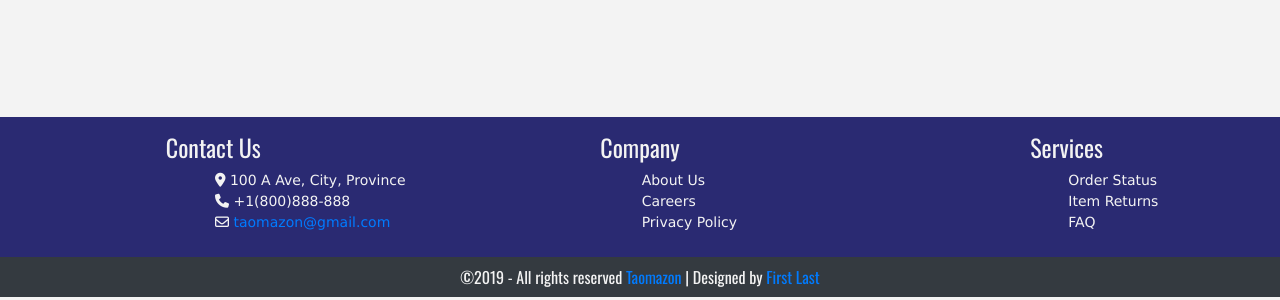
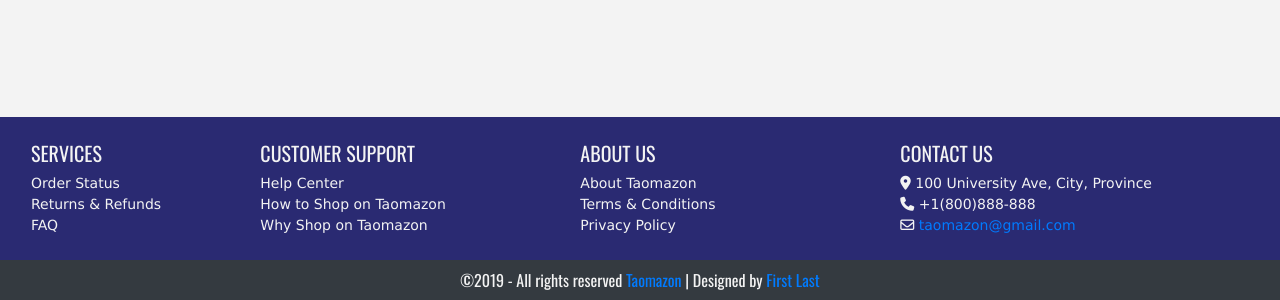
Before and after one commit to xzhao229/Taomazon_test, a React (Create React App) app in the folder reactpro/: page /Cart in a window 1280 px wide. Shown: the part 845-1145 px from the top of the page. Built offline with nearby package versions, Linux system fonts and the light colour scheme.

Commit message:
format update

```diff
--- a/reactpro/src/App.css
+++ b/reactpro/src/App.css
@@ -59,10 +59,11 @@ body{
   height: 100vh;
 }
 
-.noBullet {
+.footerBullets {
   list-style-type: none;
   text-align: left;
-  margin-left: 160px;
+  /*margin-left: 150px;*/
   font-family: "Lucida Sans Unicode", "Lucida Grande", sans-serif;
   font-size: 14px;
+  color: var(--mainWhite);
 }
--- a/reactpro/src/App.js
+++ b/reactpro/src/App.js
@@ -22,9 +22,8 @@ class App extends Component{
           <Route path = "/Cart" component = {Cart} />
           <Route component = {Default} />
         </Switch>
-
+        <Footer />
         <Modal />
-        <Footer />
 
       </React.Fragment>
     );
--- a/reactpro/src/component/Cart/CartColumns.js
+++ b/reactpro/src/component/Cart/CartColumns.js
@@ -2,7 +2,7 @@ import React from 'react';
 
 export default function CartColumns() {
 	return (
-		<div className="container-fluid text-center d-none d-lg-block">
+		<div className="container-fluid text-center d-none d-lg-block mb-4 pt-3 border-top border-bottom border-dark">
 			<div className="row">
 				{/*six columns*/}
 				<div className="col-10 mx-auto col-lg-2">
--- a/reactpro/src/component/Cart/CartItem.js
+++ b/reactpro/src/component/Cart/CartItem.js
@@ -4,9 +4,9 @@ export default function CartItem({item, value}) {
 	const {id, title, img, price, total, count} = item;	//get all info from item
 	const {increment, decrement, removeItem} = value;
 	return (
-		<div className="row my-2 text-capitalize text-center">
+		<div className="row my-2 text-capitalize text-center justify-content-center">
 			{/*image*/}
-			<div className="col-10 mx-auto col-lg-2">
+			<div className="col-10 mx-auto col-lg-2 align-self-center">
 				<img
 					src={img}
 					style={{width:'5rem', height:'5rem'}}
@@ -16,19 +16,19 @@ export default function CartItem({item, value}) {
 			</div>
 
 			{/*product*/}
-			<div className="col-10 mx-auto col-lg-2">
+			<div className="col-10 mx-auto col-lg-2 align-self-center">
 				<span className="d-lg-none">product: </span>
 				{title}
 			</div>
 
 			{/*price*/}
-			<div className="col-10 mx-auto col-lg-2">
+			<div className="col-10 mx-auto col-lg-2 align-self-center">
 				<span className="d-lg-none">price: </span>
 				$ {price}
 			</div>
 
 			{/*quantity*/}
-			<div className="col-10 mx-auto col-lg-2 my-2 my-lg-0">
+			<div className="col-10 mx-auto col-lg-2 my-2 my-lg-0 align-self-center">
 				<div className="d-flex justify-content-center">
 					<div >
 						<span className="btn btn-black mx-1" onClick={() => decrement(id)}> - </span>
@@ -39,14 +39,14 @@ export default function CartItem({item, value}) {
 			</div>
 
 			{/*remove*/}
-			<div className="col-10 mx-auto col-lg-2">
+			<div className="col-10 mx-auto col-lg-2 align-self-center">
 				<div className="cart-icon" onClick={() => removeItem(id)}>
 					<i className="fas fa-trash"></i>
 				</div>
 			</div>
 
 			{/*total*/}
-			<div className="col-10 mx-auto col-lg-2">
+			<div className="col-10 mx-auto col-lg-2 align-self-center">
 				<strong>item total: $ {total}</strong>
 			</div>
 
--- a/reactpro/src/component/Cart/CartTotals.js
+++ b/reactpro/src/component/Cart/CartTotals.js
@@ -5,7 +5,7 @@ export default function CartTotals({ value }) {
 	const { cartSubTotal, cartTax, cartTotal, clearCart } = value;
 	return (
 		<React.Fragment>
-			<div className="container">
+			<div className="container mb-5">
 				<div className="row">
 					<div className="col-10 mt-2 ml-sm-5 ml-md-auto col-sm-8 text-capitalize text-right">
 						{/*clear cart button and go back to store*/}
@@ -21,19 +21,19 @@ export default function CartTotals({ value }) {
 
 						{/*subtotal*/}
 						<h5>
-							<span className="text-title">subtotal :</span>
+							<span className="text-title">subtotal: </span>
 							<strong>$ {cartSubTotal}</strong>
 						</h5>
 
 						{/*tax*/}
 						<h5>
-							<span className="text-title">tax :</span>
+							<span className="text-title">tax: </span>
 							<strong>$ {cartTax}</strong>
 						</h5>
 
 						{/*total*/}
 						<h5>
-							<span className="text-title">total :</span>
+							<span className="text-title">total: </span>
 							<strong>$ {cartTotal}</strong>
 						</h5>
 
--- a/reactpro/src/component/Default.js
+++ b/reactpro/src/component/Default.js
@@ -3,8 +3,8 @@ import React, {Component} from 'react'
 export default class Default extends Component{
 	render(){
 		return(
-			<div>
-				<h3> page not found</h3>
+			<div className="height-full text-capitalize ml-5 mt-5">
+				<h3> page not found </h3>
 
 			</div>
 
--- a/reactpro/src/component/Footer.js
+++ b/reactpro/src/component/Footer.js
@@ -11,33 +11,38 @@ export default class Footer extends Component{
 			<React.Fragment>
 
 				{/*footer info*/}
-				<FooterWrapper className="row text-center mx-auto">
-					<div  className="col-lg-4 mt-3 mb-2">
-						<h4>Contact Us</h4>
-						<ul className="noBullet">
-							<li><i class="fa fa-map-marker"></i> 100 A Ave, City, Province</li>
-	                        <li><i class="fa fa-phone"></i> +1(800)888-888</li>
-	                        <li><i class="fa fa-envelope-o"></i> <a href="taomazon@gmail.com">taomazon@gmail.com</a></li>
-						</ul>
+				<FooterWrapper className="row text-left mx-auto">
+
+					<div className="col-lg-2 mt-4 mb-4 mx-3">
+						<h5>SERVICES</h5>
+						<a href="http://google.com" className="footerBullets"><li>Order Status</li></a>
+						<a href="http://google.com" className="footerBullets"><li>Returns & Refunds</li></a>
+						<a href="http://google.com" className="footerBullets"><li>FAQ</li></a>
 					</div>
 
-					<div className="col-lg-4 mt-3 mb-2">
-						<h4>Company</h4>
-						<ul className="noBullet">
-							<li>About Us</li>
-							<li>Careers</li>
-							<li>Privacy Policy</li>
-						</ul>
+					<div className="col-lg-3 mt-4 mb-4">
+						<h5>CUSTOMER SUPPORT</h5>
+						<a href="http://google.com" className="footerBullets"><li>Help Center</li></a>
+						<a href="http://google.com" className="footerBullets"><li>How to Shop on Taomazon</li></a>
+						<a href="http://google.com" className="footerBullets"><li>Why Shop on Taomazon</li></a>
 					</div>
 
-					<div  className="col-lg-4 mt-3 mb-2">
-						<h4>Services</h4>
-						<ul className="noBullet">
-							<li>Order Status</li>
-							<li>Item Returns</li>
-							<li>FAQ</li>
-						</ul>
+					<div className="col-lg-3 mt-4 mb-4">
+						<h5>ABOUT US</h5>
+						<a href="http://google.com" className="footerBullets"><li>About Taomazon</li></a>
+						<a href="http://google.com" className="footerBullets"><li>Terms & Conditions</li></a>
+						<a href="http://google.com" className="footerBullets"><li>Privacy Policy</li></a>
 					</div>
+
+					<div className="col-lg-3 mt-4 mb-4">
+						<h5>CONTACT US</h5>
+						<div className="footerBullets">
+							<li><i class="fa fa-map-marker"></i> 100 University Ave, City, Province</li>
+	                        <li><i class="fa fa-phone"></i> +1(800)888-888</li>
+	                        <li><i class="fa fa-envelope-o"></i> <a href="mailto:taomazon@gmail.com">taomazon@gmail.com</a></li>
+						</div>
+					</div>
+
 				</FooterWrapper>
 
 				{/*copyright*/}
```
